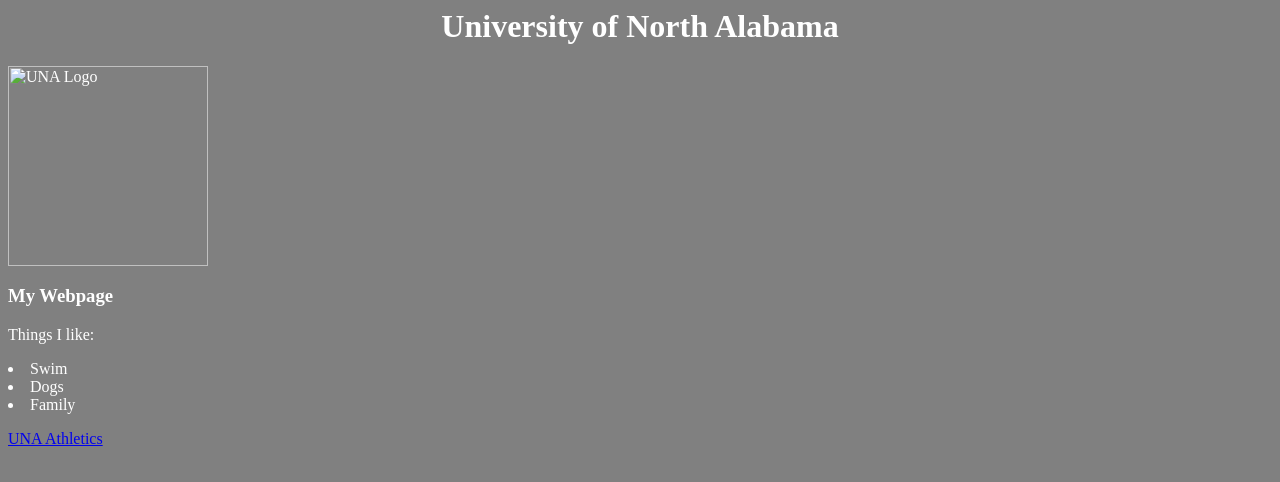
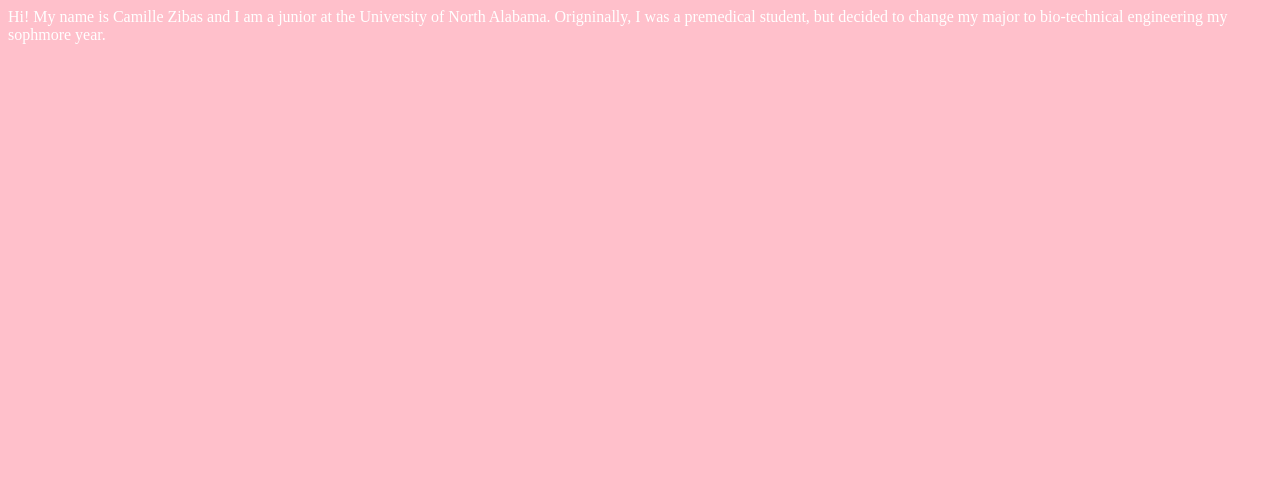
Before and after one commit to czibas/czibas.github.io, a plain HTML site: page index.html in a window 1280 px wide. Drawn offline with Linux system fonts and the light colour scheme.

Commit message:
CamilleZWebpage

```diff
--- a/index.html
+++ b/index.html
@@ -1,26 +1,18 @@
 <html>
 
 <head>
-    <title>Camille's Webpage</title>
+    <title>Camille Zibas's Webpage</title>
 </head>
 
-    <body style="background-color: gray; color:white">
-        <p><h1 style="text-align: center;">University of North Alabama</h1></p></o>
-        <img src="UNAlogo.webp" alt="UNA Logo" width="200">
-        <p><h3>My Webpage</h3></p>
-        <p>Things I like:</p>
-        <p>
-            <u1>
-                <li>Swim</li>
-                <li>Dogs</li>
-                <li>Family</li>
-            </u1>
+    <body style="background-color: pink; color:white">
+        <p>Hi! My name is Camille Zibas and I am a junior at the University of North Alabama. Origninally, I was
+            a premedical student, but decided to change my major to bio-technical engineering my sophmore year.
+        </p>
+        <p></p>
 
-        </p>
-        <p>
-            <a href="https://roarlions.com/">UNA Athletics</a>
-        </p>
-</body>
+
+
+    </body>
 
 
 </html>
```
